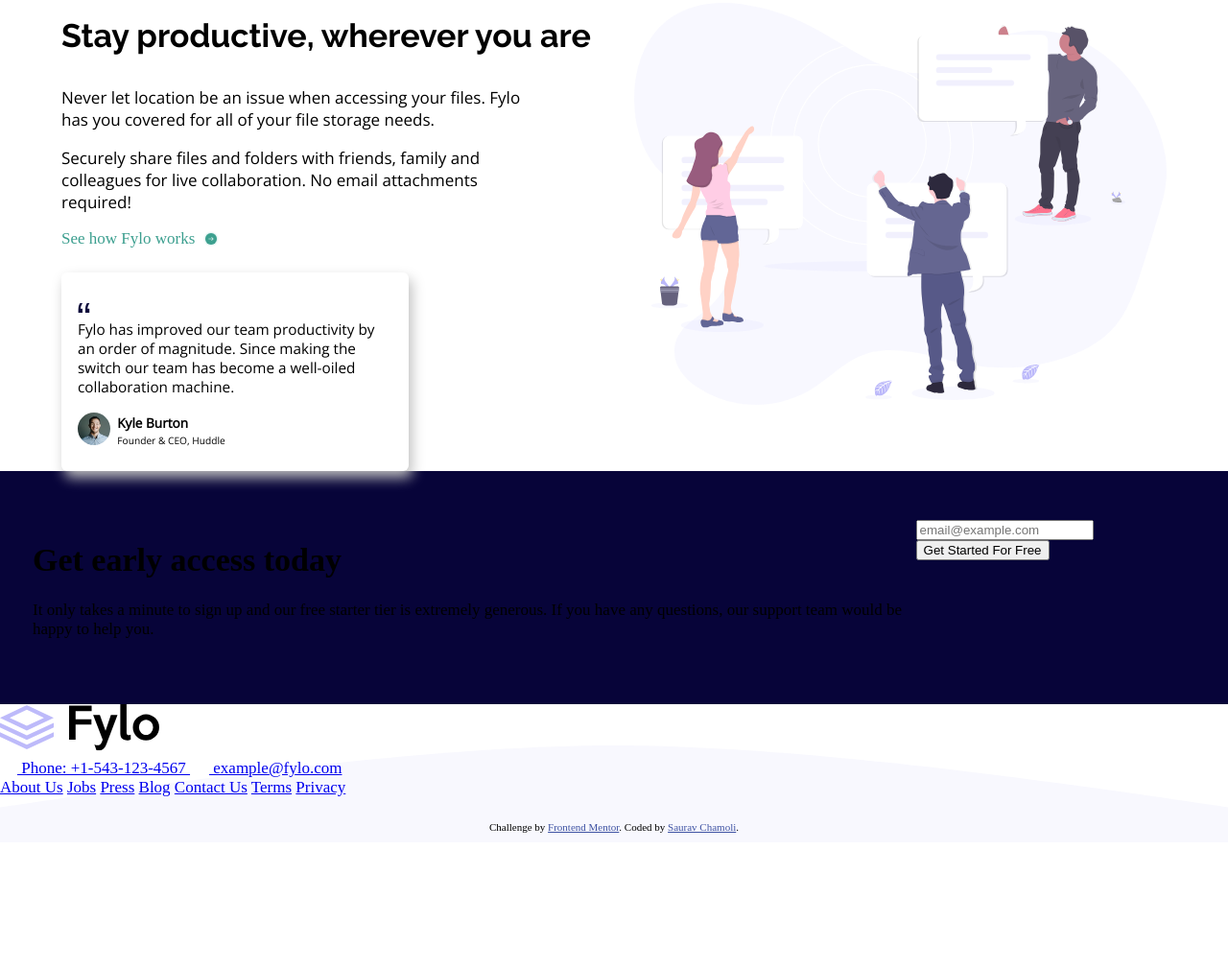
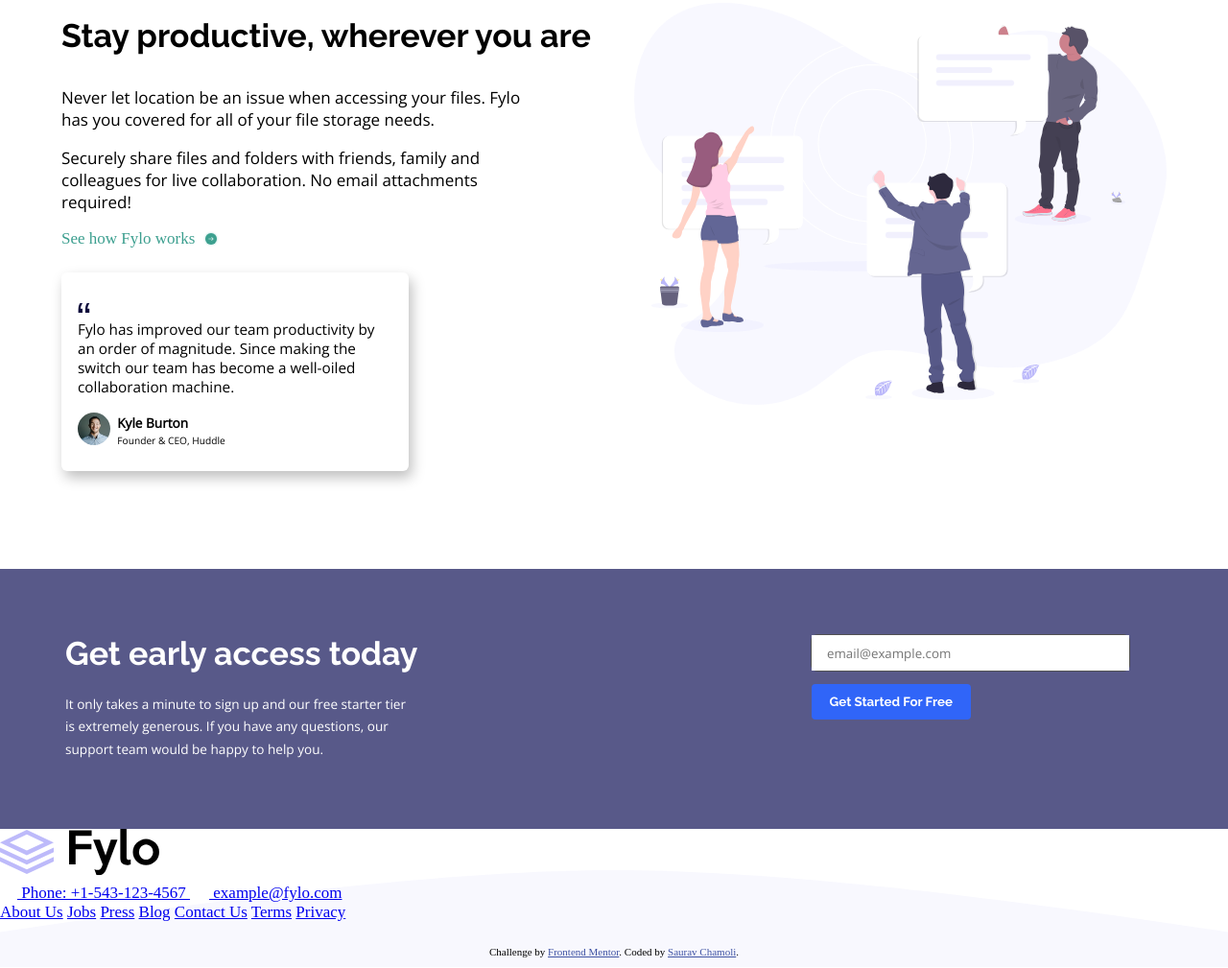
Before and after one commit to sauravchamoli17/Fylo-landing-page-with-two-column-layout--Frontendmentor-Challenge, a plain HTML site: page index.html in a window 1280 px wide. Shown: the part 761-1770 px from the top of the page at 96% size. Before the commit the page ends 1640 px from the top, so only its background shows below. Drawn offline with nearby package versions, Linux system fonts and the light colour scheme.

Commit message:
Another Commit

```diff
--- a/css/main.scss
+++ b/css/main.scss
@@ -176,6 +176,63 @@ main{
 // Get Early Access Container
 .getaccess_container{
     display:flex;
-    padding:3em 2em 3em 2em;
-    background-color:$verydarkblue;
+    margin-top:6em;
+    padding:4em 6em 4em 4em;
+    background-color:$desaturatedblue;
+    color:$white;
 }
+.left{
+    width:40%;
+    h1{
+        font-family:$raleway;
+        margin:0em 0em 0.6em 0em;
+    }
+    p{
+        font-family:$opensans;
+        font-size:0.8rem;
+        line-height:1.4rem;
+        margin:0.2em 0em 0.2em 0em;
+        padding-right:6em;
+    }
+}
+
+.getaccess_container form{
+    display:flex;
+    flex-direction: column;
+    margin-left:auto;
+    order:2;
+    width:30%;
+    .email{
+    border:1px solid hsl(0, 0%, 32%);
+    height:2.3em;
+    border-radius:7px;
+    input{
+      border:none;
+      outline:none;
+      width:100%;
+      height:100%;
+      padding:8px 16px 8px 16px;
+      font-family:$opensans;
+    }
+    ::placeholder{
+    font-family:$opensans;
+    }
+   }
+   button{
+   width:50%;
+   height:2.8em;
+   margin-top:1em;
+   background-color:$brightblue;
+   border:none;
+   outline:none;
+   border-radius:5px;
+   cursor:pointer;
+   border-radius:4px;
+   color:$white;
+   font-family:$raleway;
+   font-weight:700;
+    &:hover{
+    opacity:0.9;
+   }
+ }
+}
--- a/index.html
+++ b/index.html
@@ -47,7 +47,7 @@
           <div class="email">
             <input type="email" placeholder="Enter your email" required>
               </div>
-            <button type="submit" class="get_started" aria-label="Get Started">
+            <button type="submit" aria-label="Get Started">
               Get Started
             </button>
         </form>
@@ -105,10 +105,12 @@
       </p>
     </div>
     <form action="#">
-      <input type="email" placeholder="email@example.com" required>
-      <button type="submit">
+      <div class="email">
+       <input type="email" placeholder="email@example.com" required>
+       <button type="submit">
         Get Started For Free
-      </button>
+       </button>
+      </div>
     </form>
   </div>
   <footer>
```
Also changed, not shown: css/main.css, 1 other file.
